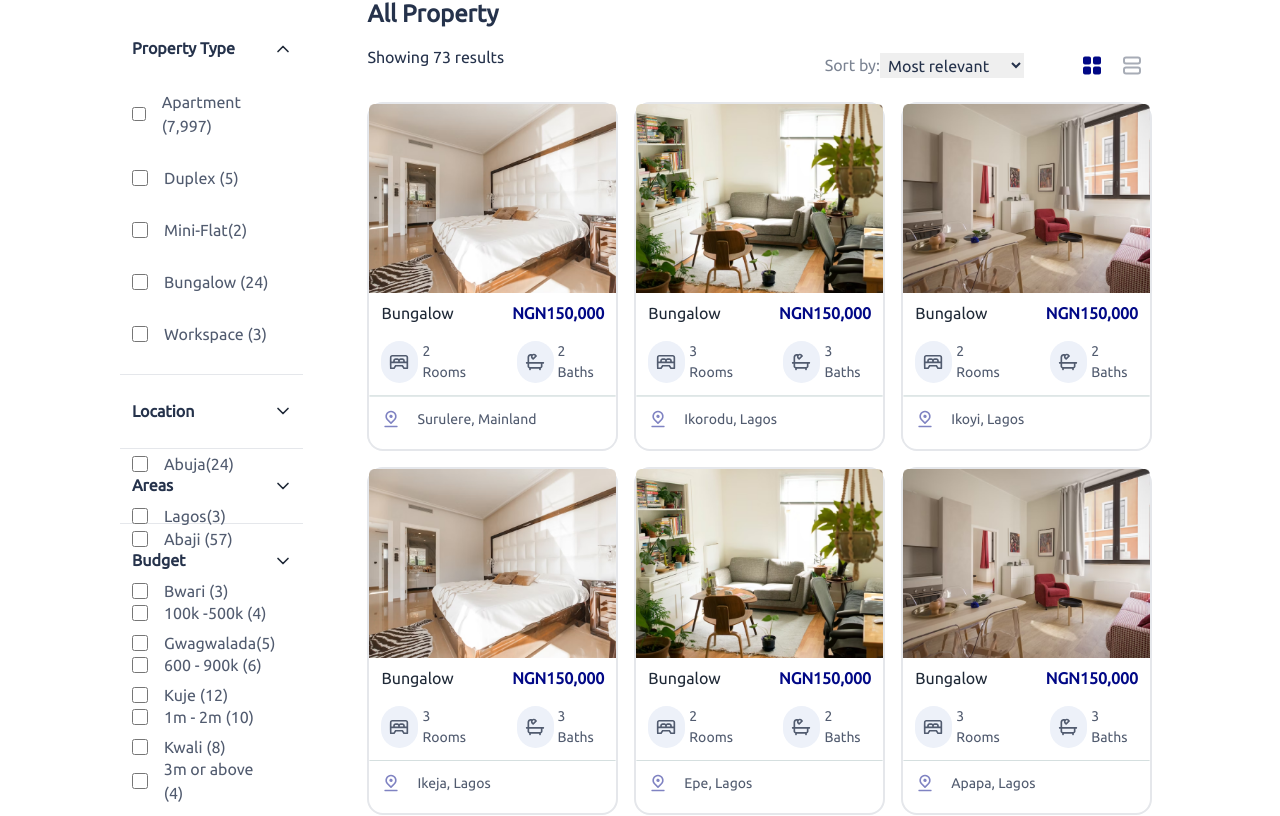
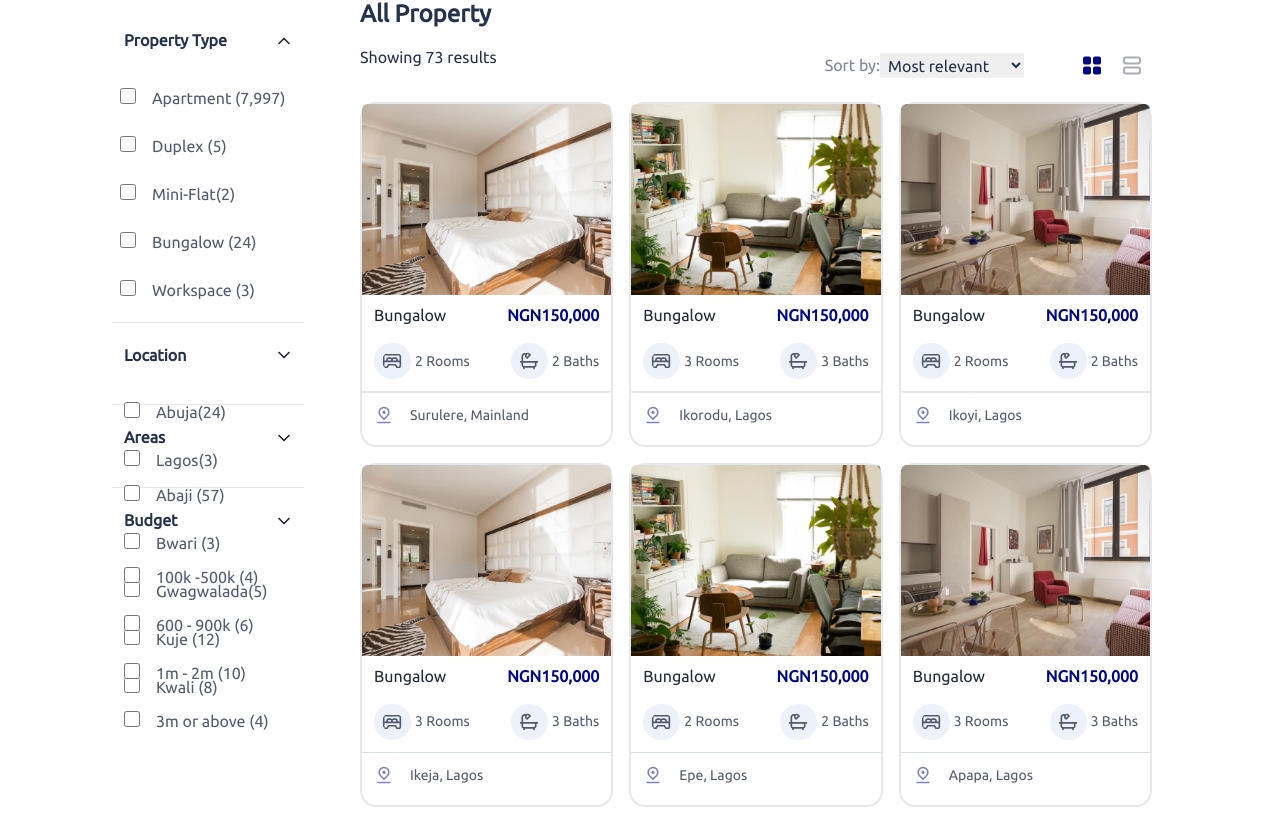
Before and after one commit to lazynerd-studios/Co-Habit-Landing, a React (Vite) app: page /listing in a window 1280 px wide. Shown: the part 832-1648 px from the top of the page. Built offline with nearby package versions, Linux system fonts and the light colour scheme.

Commit message:
Changed 'List' to 'ul' and 'Listitem' to 'li'
Changed material tailwind components 'List' to 'ul' and 'Listitem' to 'li'

```diff
--- a/src/Components/Listing/Listing.jsx
+++ b/src/Components/Listing/Listing.jsx
@@ -9,7 +9,7 @@ import BathIcon from "../../assets/u_bath.svg";
 import BedIcon from "../../assets/u_bed-double.svg";
 import Line from "../../assets/Line 9.svg";
 import LocationPin from "../../assets/u_location-pin-alt.svg";
-import { slides } from "../Slideshow/slides";
+import { slides } from "../Home/slides";
 import { PropertyData } from "./PropertyData";
 import { SidebarWithContentSeparator } from "../SideBar/SideBar";
 import { FiFilter } from "react-icons/fi";
--- a/src/Components/SideBar/SideBar.jsx
+++ b/src/Components/SideBar/SideBar.jsx
@@ -3,7 +3,7 @@ import {
     Card,
     Typography,
     List,
-    ListItem,
+    li,
     Accordion,
     AccordionHeader,
     AccordionBody,
@@ -27,7 +27,7 @@ export function SidebarWithContentSeparator() {
                 </Typography>
             </div> */}
 
-            <List>
+            <ul className="list-none w-[12rem]">
 
                 <Accordion
                     open={open === 1}
@@ -38,16 +38,16 @@ export function SidebarWithContentSeparator() {
                         />
                     }
                 >
-                    <ListItem className="p-0" selected={open === 1}>
-                        <AccordionHeader onClick={() => handleOpen(1)} className="border-b-0 p-3">
-                            <Typography color="blue-gray" className="mr-auto font-semibold leading-[1.6rem] text-[#25324B]">
+                    <li className="p-0" selected={open === 1}>
+                        <AccordionHeader onClick={() => handleOpen(1)} className="border-b-0 p-3 mb-4">
+                            <Typography color="blue-gray" className=" font-semibold leading-[1.6rem] text-[#25324B]">
                                 Property Type
                             </Typography>
                         </AccordionHeader>
-                    </ListItem>
-                    <AccordionBody className="py-1">
-                        <List className="p-0">
-                            <ListItem>
+                    </li>
+                    <AccordionBody className="py-1 mb-4">
+                        <ul className="px-2 space-y-6">
+                            <li>
                                 <input type="checkbox"
                                     id="apartment"
                                     name=""
@@ -56,12 +56,12 @@ export function SidebarWithContentSeparator() {
                                     className="w-4 h-4" />
 
                                 <label htmlFor="apartment"
-                                    className="text-[#515B6F] px-4">
+                                    className="text-[#515B6F] pl-4">
                                     Apartment (7,997)
                                 </label>
-                            </ListItem>
+                            </li>
 
-                            <ListItem>
+                            <li>
                                 <input type="checkbox"
                                     id="duplex"
                                     name=""
@@ -72,9 +72,9 @@ export function SidebarWithContentSeparator() {
                                     className="text-[#515B6F] px-4">
                                     Duplex (5)
                                 </label>
-                            </ListItem>
+                            </li>
 
-                            <ListItem>
+                            <li>
                                 <input type="checkbox"
                                     id="mini-flat"
                                     name=""
@@ -85,9 +85,9 @@ export function SidebarWithContentSeparator() {
                                     className="text-[#515B6F] px-4">
                                     Mini-Flat(2)
                                 </label>
-                            </ListItem>
+                            </li>
 
-                            <ListItem>
+                            <li>
                                 <input type="checkbox"
                                     id="bungalow"
                                     name=""
@@ -98,9 +98,9 @@ export function SidebarWithContentSeparator() {
                                     className="text-[#515B6F] px-4">
                                     Bungalow (24)
                                 </label>
-                            </ListItem>
+                            </li>
 
-                            <ListItem>
+                            <li>
                                 <input type="checkbox"
                                     id="workspace"
                                     name=""
@@ -111,9 +111,9 @@ export function SidebarWithContentSeparator() {
                                     className="text-[#515B6F] px-4">
                                     Workspace (3)
                                 </label>
-                            </ListItem>
+                            </li>
 
-                        </List>
+                        </ul>
                     </AccordionBody>
                 </Accordion>
 
@@ -128,17 +128,17 @@ export function SidebarWithContentSeparator() {
                         />
                     }
                 >
-                    <ListItem className="p-0" selected={open === 2}>
-                        <AccordionHeader onClick={() => handleOpen(2)} className="border-b-0 p-3">
-                            <Typography color="blue-gray" className="mr-auto font-semibold leading-[1.6rem] text-[#25324B]">
+                    <li className="p-0" selected={open === 2}>
+                        <AccordionHeader onClick={() => handleOpen(2)} className="border-b-0 p-3 mb-4">
+                            <Typography color="blue-gray" className=" font-semibold leading-[1.6rem] text-[#25324B]">
                                 Location
                             </Typography>
                         </AccordionHeader>
-                    </ListItem>
+                    </li>
 
-                    <AccordionBody className="py-1">
-                        <List className="p-0">
-                            <ListItem>
+                    <AccordionBody className="py-1 mb-4">
+                        <ul className="px-3 space-y-6">
+                            <li>
                                 <input type="checkbox"
                                     id="abuja"
                                     name=""
@@ -151,9 +151,9 @@ export function SidebarWithContentSeparator() {
                                     className="text-[#515B6F] px-4">
                                     Abuja(24)
                                 </label>
-                            </ListItem>
+                            </li>
 
-                            <ListItem>
+                            <li>
                                 <input type="checkbox"
                                     id="lagos"
                                     name=""
@@ -164,8 +164,8 @@ export function SidebarWithContentSeparator() {
                                     className="text-[#515B6F] px-4">
                                     Lagos(3)
                                 </label>
-                            </ListItem>
-                        </List>
+                            </li>
+                        </ul>
                     </AccordionBody>
                 </Accordion>
 
@@ -180,17 +180,17 @@ export function SidebarWithContentSeparator() {
                         />
                     }
                 >
-                    <ListItem className="p-0" selected={open === 3}>
-                        <AccordionHeader onClick={() => handleOpen(3)} className="border-b-0 p-3">
-                            <Typography color="blue-gray" className="mr-auto font-semibold leading-[1.6rem] text-[#25324B]">
+                    <li className="p-0" selected={open === 3}>
+                        <AccordionHeader onClick={() => handleOpen(3)} className="border-b-0 p-3 mb-4">
+                            <Typography color="blue-gray" className=" font-semibold leading-[1.6rem] text-[#25324B]">
                                 Areas
                             </Typography>
                         </AccordionHeader>
-                    </ListItem>
+                    </li>
 
-                    <AccordionBody className="py-1">
-                        <List className="p-0">
-                            <ListItem>
+                    <AccordionBody className="py-1 mb-4">
+                        <ul className="px-3 space-y-6">
+                            <li>
                                 <input type="checkbox"
                                     id="abaji"
                                     name=""
@@ -201,9 +201,9 @@ export function SidebarWithContentSeparator() {
                                     className="text-[#515B6F] px-4">
                                     Abaji (57)
                                 </label>
-                            </ListItem>
+                            </li>
 
-                            <ListItem>
+                            <li>
                                 <input type="checkbox"
                                     id="bwari"
                                     name=""
@@ -214,9 +214,9 @@ export function SidebarWithContentSeparator() {
                                     className="text-[#515B6F] px-4">
                                     Bwari (3)
                                 </label>
-                            </ListItem>
+                            </li>
 
-                            <ListItem>
+                            <li>
                                 <input type="checkbox"
                                     id="Gwagwalada"
                                     name=""
@@ -228,9 +228,9 @@ export function SidebarWithContentSeparator() {
                                     className="text-[#515B6F] px-4">
                                     Gwagwalada(5)
                                 </label>
-                            </ListItem>
+                            </li>
 
-                            <ListItem>
+                            <li>
                                 <input type="checkbox"
                                     id="kuje"
                                     name=""
@@ -243,9 +243,9 @@ export function SidebarWithContentSeparator() {
                                     className="text-[#515B6F] px-4">
                                     Kuje (12)
                                 </label>
-                            </ListItem>
+                            </li>
 
-                            <ListItem>
+                            <li>
                                 <input type="checkbox"
                                     id="kwali"
                                     name=""
@@ -256,8 +256,8 @@ export function SidebarWithContentSeparator() {
                                     className="text-[#515B6F] px-4">
                                     Kwali (8)
                                 </label>
-                            </ListItem>
-                        </List>
+                            </li>
+                        </ul>
                     </AccordionBody>
                 </Accordion>
 
@@ -272,17 +272,17 @@ export function SidebarWithContentSeparator() {
                         />
                     }
                 >
-                    <ListItem className="p-0" selected={open === 4}>
-                        <AccordionHeader onClick={() => handleOpen(4)} className="border-b-0 p-3">
-                            <Typography color="blue-gray" className="mr-auto font-semibold leading-[1.6rem] text-[#25324B]">
+                    <li className="p-0" selected={open === 4}>
+                        <AccordionHeader onClick={() => handleOpen(4)} className="border-b-0 p-3 mb-4">
+                            <Typography color="blue-gray" className=" font-semibold leading-[1.6rem] text-[#25324B]">
                                 Budget
                             </Typography>
                         </AccordionHeader>
-                    </ListItem>
+                    </li>
 
-                    <AccordionBody className="py-1">
-                        <List className="p-0">
-                            <ListItem>
+                    <AccordionBody className="py-1 mb-4">
+                        <ul className="px-3 space-y-6">
+                            <li>
                                 <input type="checkbox"
                                     id="100-500k"
                                     name=""
@@ -293,9 +293,9 @@ export function SidebarWithContentSeparator() {
                                     className="text-[#515B6F] px-4">
                                     100k -500k (4)
                                 </label>
-                            </ListItem>
+                            </li>
 
-                            <ListItem>
+                            <li>
                                 <input type="checkbox"
                                     id="600-900k"
                                     name=""
@@ -306,9 +306,9 @@ export function SidebarWithContentSeparator() {
                                     className="text-[#515B6F] px-4">
                                     600 - 900k (6)
                                 </label>
-                            </ListItem>
+                            </li>
 
-                            <ListItem>
+                            <li>
                                 <input type="checkbox"
                                     id="1-2m"
                                     name=""
@@ -319,9 +319,9 @@ export function SidebarWithContentSeparator() {
                                     className="text-[#515B6F] px-4">
                                     1m - 2m (10)
                                 </label>
-                            </ListItem>
+                            </li>
 
-                            <ListItem>
+                            <li>
                                 <input type="checkbox"
                                     id="3m-above"
                                     name=""
@@ -335,20 +335,20 @@ export function SidebarWithContentSeparator() {
                                     className="text-[#515B6F] px-4">
                                     3m or above (4)
                                 </label>
-                            </ListItem>
-                        </List>
+                            </li>
+                        </ul>
                     </AccordionBody>
                 </Accordion>
 
                 {/* <hr className="my-2 border-blue-gray-50" />
 
-                <ListItem>
-                    <ListItemPrefix>
+                <li>
+                    <liPrefix>
                         <Cog6ToothIcon className="h-5 w-5" />
-                    </ListItemPrefix>
+                    </liPrefix>
                     Settings
-                </ListItem> */}
-            </List>
+                </li> */}
+            </ul>
         </Card>
     );
 }
```
